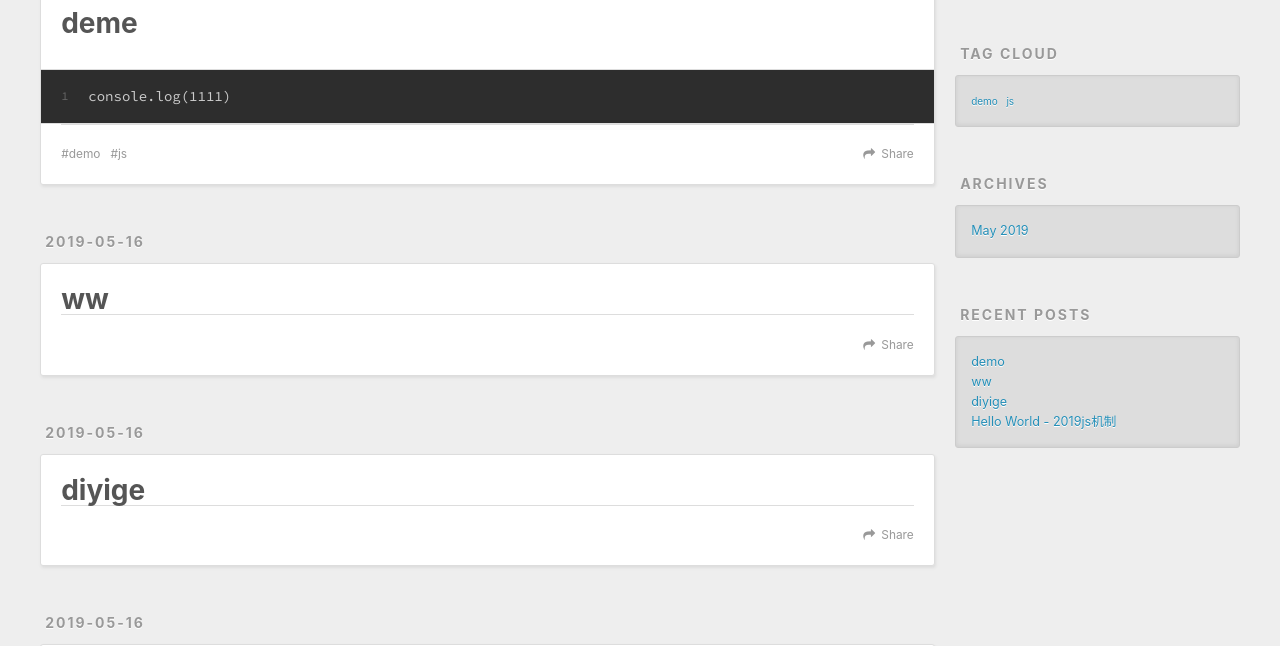
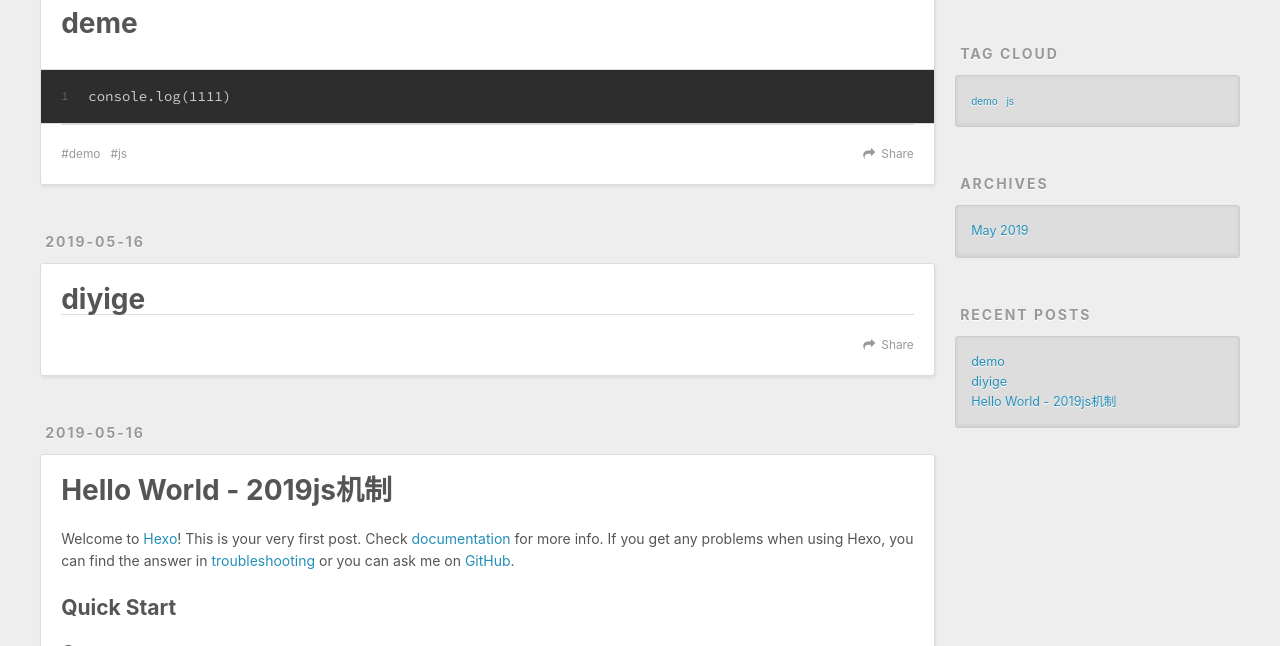
Before and after one commit to wuxihui/wuxihui.github.io, a plain HTML site: page index.html in a window 1280 px wide. Shown: the part 454-1100 px from the top of the page. Drawn offline with nearby package versions, Linux system fonts and the light colour scheme.

Commit message:
Site updated: 2019-05-16 16:51:50

```diff
--- a/index.html
+++ b/index.html
@@ -88,46 +88,10 @@
 
     </div>
     <footer class="article-footer">
-      <a data-url="http://yoursite.com/2019/05/16/demo/" data-id="cjvqeump30000o0qnlxbw3ryg" class="article-share-link">Share</a>
+      <a data-url="http://yoursite.com/2019/05/16/demo/" data-id="cjvqf0bln0000o0qnifoyulgl" class="article-share-link">Share</a>
 
 
   <ul class="article-tag-list"><li class="article-tag-list-item"><a class="article-tag-list-link" href="/tags/demo/">demo</a></li><li class="article-tag-list-item"><a class="article-tag-list-link" href="/tags/js/">js</a></li></ul>
-
-    </footer>
-  </div>
-
-</article>
-
-
-
-    <article id="post-ww" class="article article-type-post" itemscope itemprop="blogPost">
-  <div class="article-meta">
-    <a href="/2019/05/16/ww/" class="article-date">
-  <time datetime="2019-05-16T08:02:27.000Z" itemprop="datePublished">2019-05-16</time>
-</a>
-
-  </div>
-  <div class="article-inner">
-
-
-      <header class="article-header">
-
-
-    <h1 itemprop="name">
-      <a class="article-title" href="/2019/05/16/ww/">ww</a>
-    </h1>
-
-
-      </header>
-
-    <div class="article-entry" itemprop="articleBody">
-
-
-
-    </div>
-    <footer class="article-footer">
-      <a data-url="http://yoursite.com/2019/05/16/ww/" data-id="cjvqeumpp0004o0qnl0l1cc6u" class="article-share-link">Share</a>
-
 
     </footer>
   </div>
@@ -162,7 +126,7 @@
 
     </div>
     <footer class="article-footer">
-      <a data-url="http://yoursite.com/2019/05/16/diyige/" data-id="cjvqeumpd0001o0qnp0rnmozw" class="article-share-link">Share</a>
+      <a data-url="http://yoursite.com/2019/05/16/diyige/" data-id="cjvqf0bm70001o0qntmga4zuu" class="article-share-link">Share</a>
 
 
     </footer>
@@ -207,7 +171,7 @@
 
     </div>
     <footer class="article-footer">
-      <a data-url="http://yoursite.com/2019/05/16/hello-world/" data-id="cjvqeumpl0003o0qnuwk6jrt5" class="article-share-link">Share</a>
+      <a data-url="http://yoursite.com/2019/05/16/hello-world/" data-id="cjvqf0bme0003o0qnw07sdglh" class="article-share-link">Share</a>
 
 
     </footer>
@@ -266,10 +230,6 @@
           </li>
 
           <li>
-            <a href="/2019/05/16/ww/">ww</a>
-          </li>
-
-          <li>
             <a href="/2019/05/16/diyige/">diyige</a>
           </li>
 
```
Also changed, not shown: 2019/05/16/demo/index.html (+3 -7 lines), 2019/05/16/diyige/index.html (+3 -7 lines), 2019/05/16/hello-world/index.html (+1 -5 lines), archives/2019/05/index.html (+0 -23 lines), archives/2019/index.html (+0 -23 lines), archives/index.html (+0 -23 lines), tags/demo/index.html (+0 -4 lines), tags/js/index.html (+0 -4 lines).
